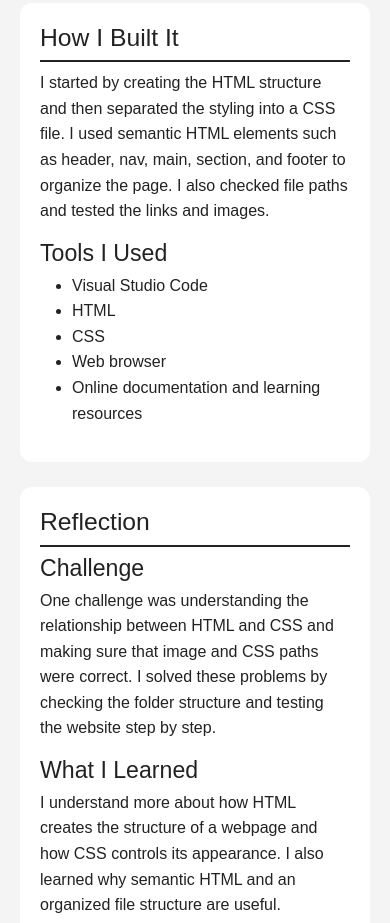
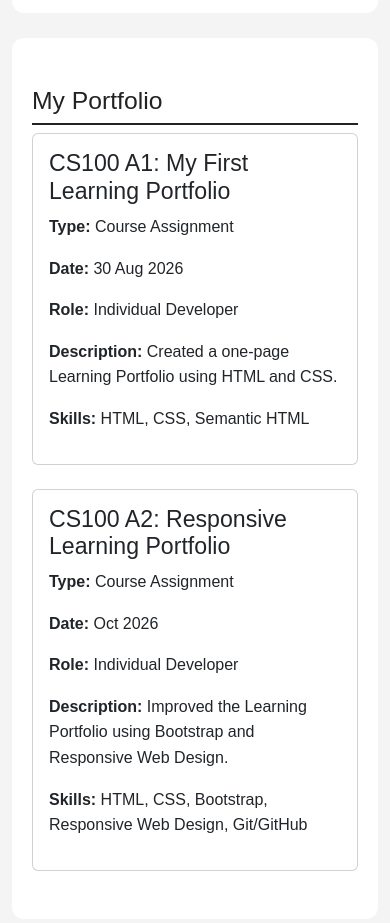
Before and after one commit to nansuwannapongpalaphan/A2_6909650530, a plain HTML site: page index.html in a window 390 px wide. Shown: the part 1521-2444 px from the top of the page. Drawn offline with nearby package versions, Linux system fonts and the light colour scheme.

Commit message:
feat: add responsive portfolio layout

```diff
--- a/index.html
+++ b/index.html
@@ -33,8 +33,8 @@
         </section>
     </header>
 
-    <main>
-        <section id="about">
+    <main  class="container" >
+        <section id="about"  class="py-5">
             <h2>About Me</h2>
             <p>
                 Hello! My name is <strong>Nun</strong>. I am a university student
@@ -54,7 +54,7 @@
             </p>
         </section>
 
-        <section id="built">
+        <section id="built"  class="py-5">
             <h2>What I Built</h2>
             <p>
                 For Assignment 1, I created a one-page Learning Portfolio using
@@ -70,8 +70,68 @@
                 and CSS files were opened directly from my computer.
             </p>
         </section>
+</section>
 
-        <section id="how">
+
+<section id="portfolio" class="py-5">
+    <h2>My Portfolio</h2>
+
+    <div class="row g-4">
+
+        <div class="col-12 col-md-6">
+            <article class="card h-100">
+                <div class="card-body">
+                    <h3 class="card-title">
+                        CS100 A1: My First Learning Portfolio
+                    </h3>
+
+                    <p><strong>Type:</strong> Course Assignment</p>
+                    <p><strong>Date:</strong> 30 Aug 2026</p>
+                    <p><strong>Role:</strong> Individual Developer</p>
+
+                    <p>
+                        <strong>Description:</strong>
+                        Created a one-page Learning Portfolio using HTML and CSS.
+                    </p>
+
+                    <p>
+                        <strong>Skills:</strong>
+                        HTML, CSS, Semantic HTML
+                    </p>
+                </div>
+            </article>
+        </div>
+
+        <div class="col-12 col-md-6">
+            <article class="card h-100">
+                <div class="card-body">
+                    <h3 class="card-title">
+                        CS100 A2: Responsive Learning Portfolio
+                    </h3>
+
+                    <p><strong>Type:</strong> Course Assignment</p>
+                    <p><strong>Date:</strong> Oct 2026</p>
+                    <p><strong>Role:</strong> Individual Developer</p>
+
+                    <p>
+                        <strong>Description:</strong>
+                        Improved the Learning Portfolio using Bootstrap
+                        and Responsive Web Design.
+                    </p>
+
+                    <p>
+                        <strong>Skills:</strong>
+                        HTML, CSS, Bootstrap, Responsive Web Design, Git/GitHub
+                    </p>
+                </div>
+            </article>
+        </div>
+
+    </div>
+</section>
+
+<section id="how" class="py-5">
+        <section id="how"  class="py-5">
             <h2>How I Built It</h2>
             <p>
                 I started by creating the HTML structure and then separated the
@@ -90,7 +150,7 @@
             </ul>
         </section>
 
-        <section id="reflection">
+        <section id="reflection"  class="py-5">
             <h2>Reflection</h2>
 
             <article>
@@ -126,5 +186,6 @@
     <footer>
         <p>&copy; 2026 My Learning Portfolio</p>
     </footer>
+
 </body>
 </html>
```
